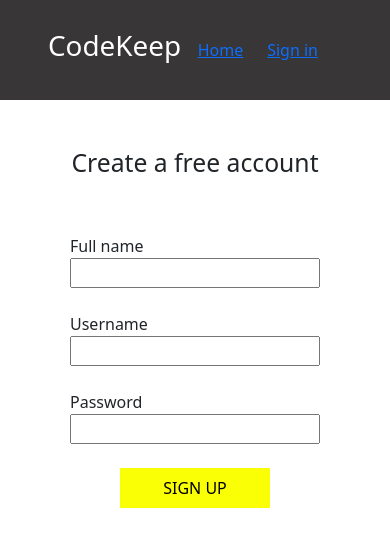
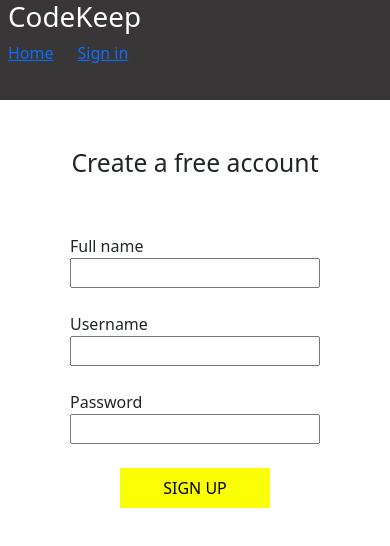
Before and after one commit to GeorgiosDrivas/codekeep, an Angular app: page /sign-up in a window 390 px wide. Shown: the top 546 px of the page. Built offline with nearby package versions, Linux system fonts and the light colour scheme.

Commit message:
Dashboard responsive

```diff
--- a/src/app/dashboard/dashboard.component.css
+++ b/src/app/dashboard/dashboard.component.css
@@ -47,3 +47,24 @@ label {
 .snippet-search-wrap {
   overflow-y: scroll;
 }
+
+.snippet-details {
+  justify-content: space-between;
+  align-items: center;
+}
+
+@media only screen and (max-width: 992px) {
+  .sidebar-wrap {
+    height: 20.3vh;
+    border-bottom: 1px solid #000;
+    border-left: 1px solid #000;
+  }
+}
+
+@media only screen and (max-width: 650px) {
+  .snippet-details {
+    justify-content: start;
+    align-items: start;
+    flex-direction: column;
+  }
+}
--- a/src/app/dashboard/dashboard.component.html
+++ b/src/app/dashboard/dashboard.component.html
@@ -1,5 +1,5 @@
 <div class="row m-0 p-0">
-  <div class="col-2 ps-0">
+  <div class="col-12 col-lg-2 px-2 ps-lg-0">
     <div
       class="sidebar-wrap d-flex flex-column justify-content-between align-items-center"
     >
@@ -22,9 +22,10 @@
           <p>{{ snippet.language }}</p>
         </div>
       </div>
+    </div>
     <div>
       <button
-          class="new-snippet-button mb-4"
+        class="new-snippet-button mb-4 mt-3"
         (click)="createNewSnippet()"
         *ngIf="!isCreatingNewSnippet"
       >
@@ -32,8 +33,7 @@
       </button>
     </div>
   </div>
-  </div>
-  <div class="col-10">
+  <div class="col-12 col-lg-10">
     <div
       *ngIf="
         !isCreatingNewSnippet && selectedSnippet;
@@ -42,7 +42,7 @@
       "
     ></div>
     <ng-template #hasSnippet>
-      <div class="d-flex justify-content-between align-items-center mt-4">
+      <div class="snippet-details d-flex mt-4">
         <div>
           <p class="selected-snippet-title">
             Title:
--- a/src/app/navbar/navbar.component.css
+++ b/src/app/navbar/navbar.component.css
@@ -2,6 +2,8 @@
   background-color: #383636;
   color: #fff;
   min-height: 100px;
+  justify-content: space-between;
+  align-items: center;
 }
 
 .nav-ul {
@@ -11,3 +13,11 @@
 .settings-svgs {
   cursor: pointer;
 }
+
+@media only screen and (max-width: 450px) {
+  .nav-wrap {
+    justify-content: start;
+    align-items: start;
+    flex-direction: column;
+  }
+}
--- a/src/app/navbar/navbar.component.html
+++ b/src/app/navbar/navbar.component.html
@@ -1,4 +1,4 @@
-<div class="nav-wrap d-flex justify-content-between align-items-center px-5">
+<div class="nav-wrap d-flex px-2 px-lg-5">
   <h1 *ngIf="userData != []">
     {{ userData ? userData.name : "CodeKeep" }}
   </h1>
```
Lines whose indentation alone changed are shown as unchanged.
